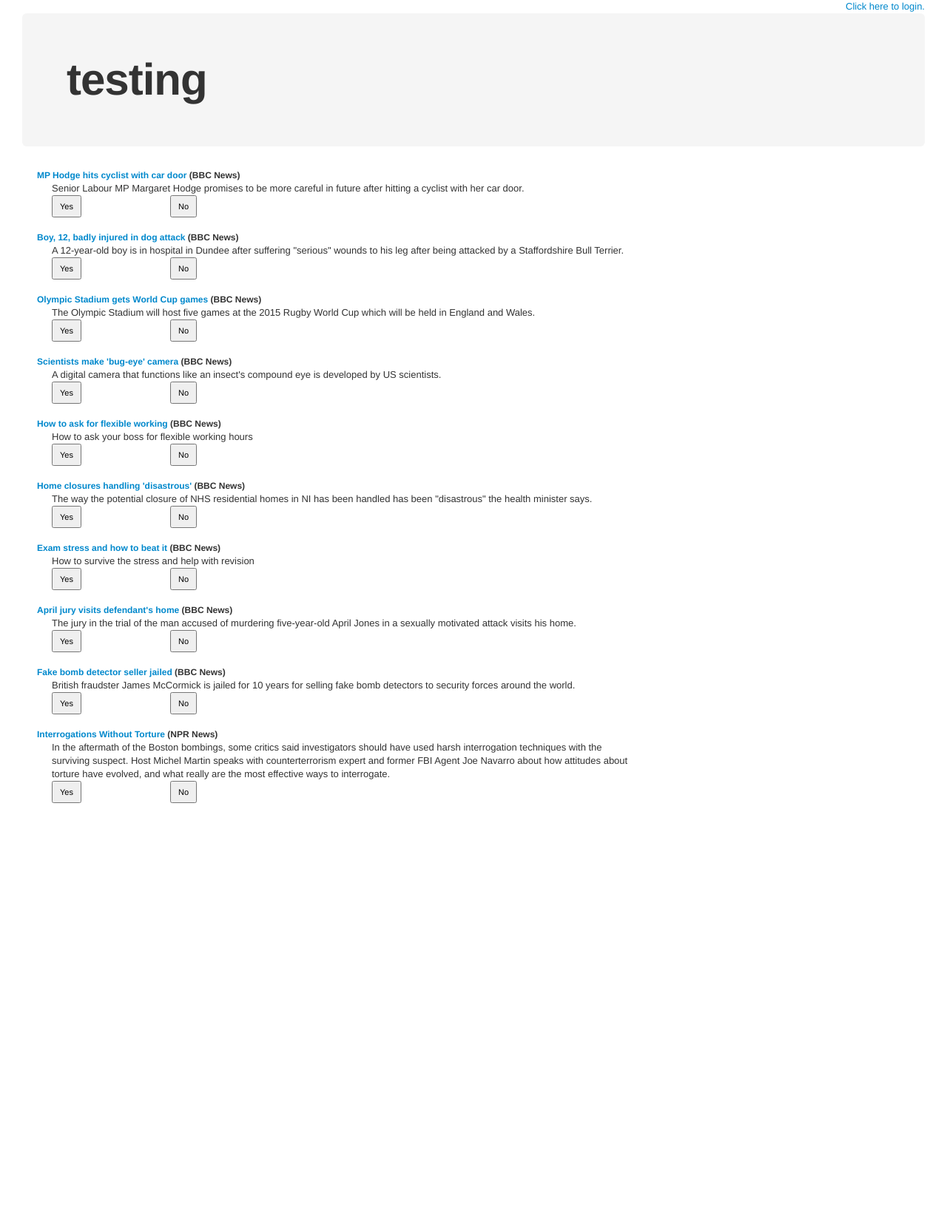
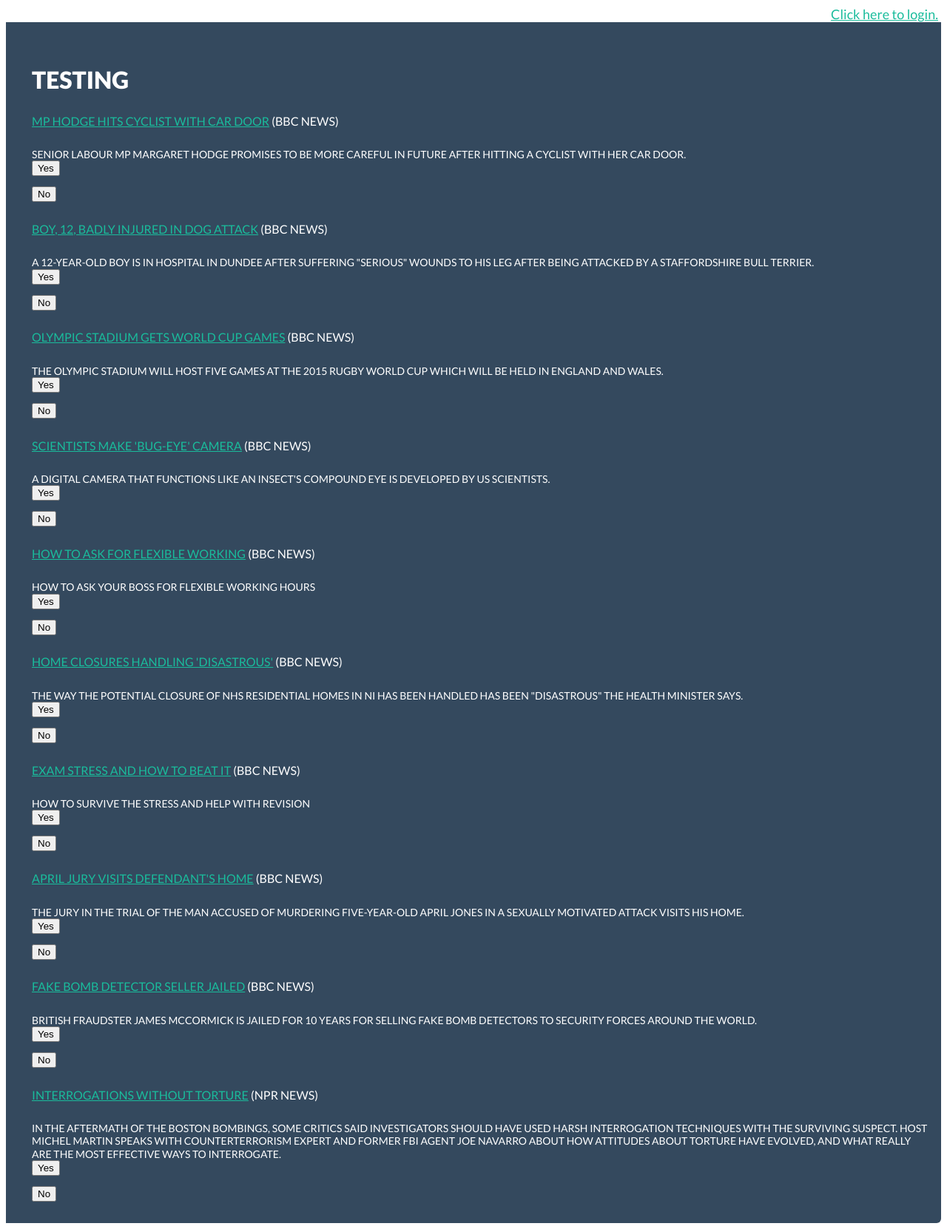
Before and after one commit to coderkat-zz/herewego, a Flask app: page /news in a window 1280 px wide. Shown: the whole page at 74% size. Before the commit the page ends 1086 px from the top, so only its background shows below. Run offline with Flask 2, Linux system fonts and the light colour scheme; data comes from the database, SQL or seed files in the repository; both versions use the stored data as it was after the commit.

Commit message:
updating the things

```diff
--- a/classify/classifying.py
+++ b/classify/classifying.py
@@ -74,6 +74,7 @@
 		# train db w/new words and their classifications
 		for item in artwords:
 			classifier.train(item, classification)
+
 
 
 	# method that opens the dbfile for this classifier and creates
@@ -213,6 +214,7 @@
 		print queue
 
 
+
 		# grab top and lower rated stories
 		if len(queue)>=10:
 			for i in queue[:2]:
@@ -227,6 +229,7 @@
 				# add story, user, and probabiilty to the db for pulling articles for users
 				story = Queue(story_id=story_id, score=score, user_id=user_id)
 				db_session.add(story)
+			# remove old queue stories (items 0-9)
 
 			db_session.commit()
 		else:
--- a/enqueue.py
+++ b/enqueue.py
@@ -12,8 +12,10 @@
 import sqlalchemy.exc
 from model import session as db_session, Stories
 
+
 @sched.interval_schedule(hours=3)
 def result():
-	q.enqueue(load_stories, model.session)
+    q.enqueue(load_stories, model.session)
+
 
 sched.start()
--- a/templates/base.html
+++ b/templates/base.html
@@ -2,7 +2,7 @@
 
 <head>
 	{% block head %}
-	<link rel="stylesheet" type="text/css" href="{{ url_for('static', filename="css/bootstrap.css") }}">
+	<link rel="stylesheet" type="text/css" href="{{ url_for('static', filename="Flat-UI-master/css/flat-ui.css") }}">
 	<title>{% block title %}{% endblock %}</title>
 		{% endblock %}
 
@@ -12,7 +12,8 @@
 	<div class="wrapper">
 	<div class="container-fluid" >
 
-
+	<div class="navbar">
+		<div class="navbar-inner"
  {% if session['email'] %}
 
   <!-- Sign-in status-->
@@ -22,6 +23,8 @@
 	  <div align=right><a href="{{ url_for('login') }}">Click here to login.</a></div>
 
 	{% endif %}
+</div>
+</div>
 
 	{% with messages = get_flashed_messages() %}
 		{% if messages %}
@@ -32,9 +35,14 @@
 	{% endwith %}
 
 
+<div class="demo-browser-content">
+<div class="palette">
+
 	{% block content %}{% endblock %}
 
 </div>
 </div>
+</div>
+</div>
 </body>
 </html>
--- a/templates/login.html
+++ b/templates/login.html
@@ -6,7 +6,7 @@
 <form name="login" action="{{ url_for('validate_login') }}" method="post">
 	Email: <input type="text" name="email"><br />
 	Password: <input type="password" name="password"><br />
-	<input type="submit" value="Login">
+	<button class="btn.btn-primary.active" type="submit" value="Login">Log In!</button>
 </form>
 
 
--- a/templates/news.html
+++ b/templates/news.html
@@ -22,15 +22,16 @@
 
 
 	    <div class="row">
+
     <div class="span2">
 	  <form action="{{ url_for('like') }}" method="post">
 		<input type="hidden" name="story_id" value={{ story.id  }}>
-		  <button  class="btn-small" type="submit" value="Submit">Yes</button></form>
+		  <button  class="btn-large" type="submit" value="Submit">Yes</button></form>
 		</div> <!-- span4 -->
 	<div class="span2">
 		<form action="{{ url_for('dislike') }}" method="post">
 		  <input type="hidden" name="story_id" value={{ story.id }}>
-			<button  class="btn-small" type="submit" value="Submit">No</button></form>
+			<button  class="btn-large" type="submit" value="Submit">No</button></form>
 		</div><!--span4-->
 
     </div><!--endrow-->
--- a/views.py
+++ b/views.py
@@ -2,7 +2,7 @@
 from flask import Flask, render_template, redirect, request, session
 from flask import url_for, g, flash
 import model
-from model import session as db_session, Users, Stories, FC, CC, Queue
+from model import session as db_session, Users, Stories, InitStories, FC, CC, Queue
 import pyres
 from pyres import ResQ
 from classify.classifying import Classifier, FisherClassifier
@@ -17,10 +17,54 @@
 r = ResQ(server="localhost:6379")
 
 
+@app.teardown_request
+def shutdown_session(exception = None):
+    db_session.remove()
+
+
+@app.before_request
+def load_user_id():
+    g.user_id = session.get('user_id')
+
+
 @app.route("/")
 def index():
     # build this page so users can sign up, take a tour, log in
     return render_template("index.html")
+
+
+@app.route("/login")
+def login():
+    return render_template("login.html")
+
+
+@app.route("/validate", methods=['POST'])
+def validate_login():
+    # TODO: GO THROUGH AND SANITIZE STUFF --> will need to encode form input to match what's encoded in the database (using urllib.quote())
+    form_email = request.form['email']
+    form_password = request.form['password']
+    #form_email and form_password must both exist and match in db for row to be an object. Row is the entire row from the users table, including the id
+    row = model.session.query(model.Users).filter_by(email=form_email, password=form_password).first()
+
+    if row:
+        session['email'] = request.form['email']
+        session['user_id'] = row.id
+
+        flash('Logged in as: ' + session['email'])
+        # classifying all urls in db.
+        FisherClassifier.perform(session['user_id'])
+        # grab all items in queue
+        queue_list = model.session.query(model.Queue).all()
+        # pull story info by using queued story_id reference???
+        story_list = []
+        for i in queue_list:
+            story_list.append(model.session.query(model.Stories).filter_by(id=i.story_id).first())
+
+        return render_template("news.html", story_list=story_list)
+
+    else:
+        flash('Please enter a valid email address and password.')
+        return redirect("/login")
 
 
 @app.route("/signup", methods=['POST'])
@@ -42,6 +86,11 @@
 
 @app.route("/selection")
 def selection():
+    #make sure user is signed in
+    # if not g.user_id:
+    #     flash("Please log in first!")
+    #     return redirect(url_for('login'))
+    # else:
     # grab all items in queue
     queue_list = model.session.query(model.InitStories).all()
     # pull story info by using queued story_id reference???
@@ -81,45 +130,13 @@
     return redirect(url_for('selection'))
 
 
-@app.route("/login", methods=["GET"])
-def login():
-    return render_template("login.html")
-
-
-@app.route("/validate", methods=['POST'])
-def validate_login():
-    # TODO: GO THROUGH AND SANITIZE STUFF --> will need to encode form input to match what's encoded in the database (using urllib.quote())
-    form_email = request.form['email']
-    form_password = request.form['password']
-    #form_email and form_password must both exist and match in db for row to be an object. Row is the entire row from the users table, including the id
-    row = model.session.query(model.Users).filter_by(email=form_email, password=form_password).first()
-
-    if row:
-        session['email'] = request.form['email']
-        session['user_id'] = row.id
-
-        flash('Logged in as: ' + session['email'])
-	    # classifying all urls in db.
-        FisherClassifier.perform(session['user_id'])
-	    # grab all items in queue
-        queue_list = model.session.query(model.Queue).all()
-	    # sort queue_list by prob, then only use top and low to limit stories shown
-
-        print queue_list
-
-	    # pull story info by using queued story_id reference???
-        story_list = []
-        for i in queue_list:
-            story_list.append(model.session.query(model.Stories).filter_by(id=i.story_id).first())
-
-        return render_template("news.html", story_list=story_list)
-    else:
-        flash('Please enter a valid email address and password.')
-        return redirect("/login")
-
-
 @app.route("/news")
 def news():
+    #make sure user is signed in
+    # if not g.user_id:
+    #     flash("Please log in first!")
+    #     return redirect(url_for('login'))
+    # else:
     queue_list = model.session.query(model.Queue).all()
     story_list = []
     for i in queue_list:
@@ -137,6 +154,7 @@
 	story = model.session.query(model.Stories).filter_by(id=story_id).first()
 	# add the classifier job to the pyres queue
 	r.enqueue(Classifier, story.url, user_id, "yes")
+
 	# return user to news page,
 	return redirect(url_for('news'))
 
```
Also changed, not shown: model.py (+54 -49 lines), news.db, 2 other files.
